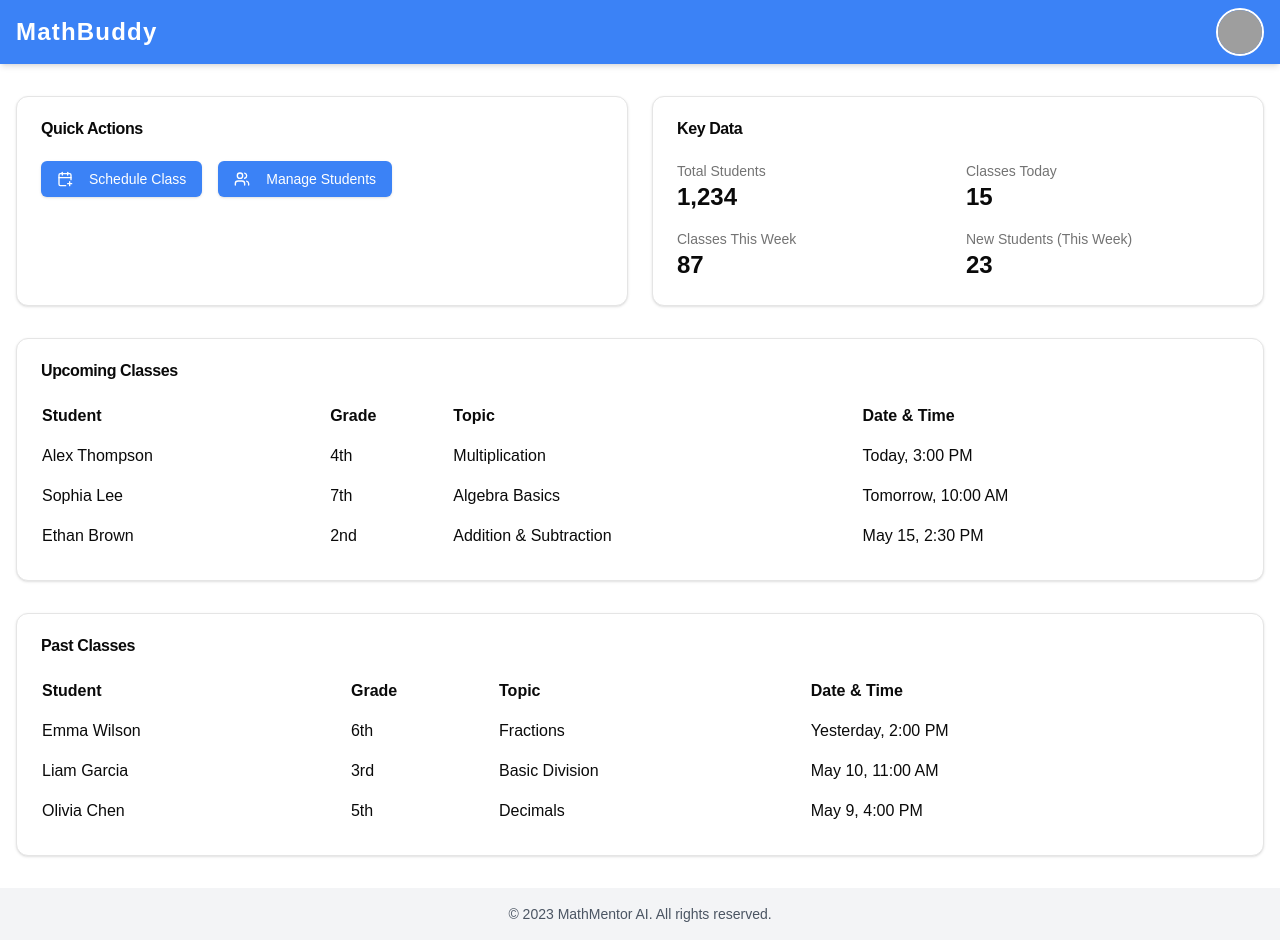
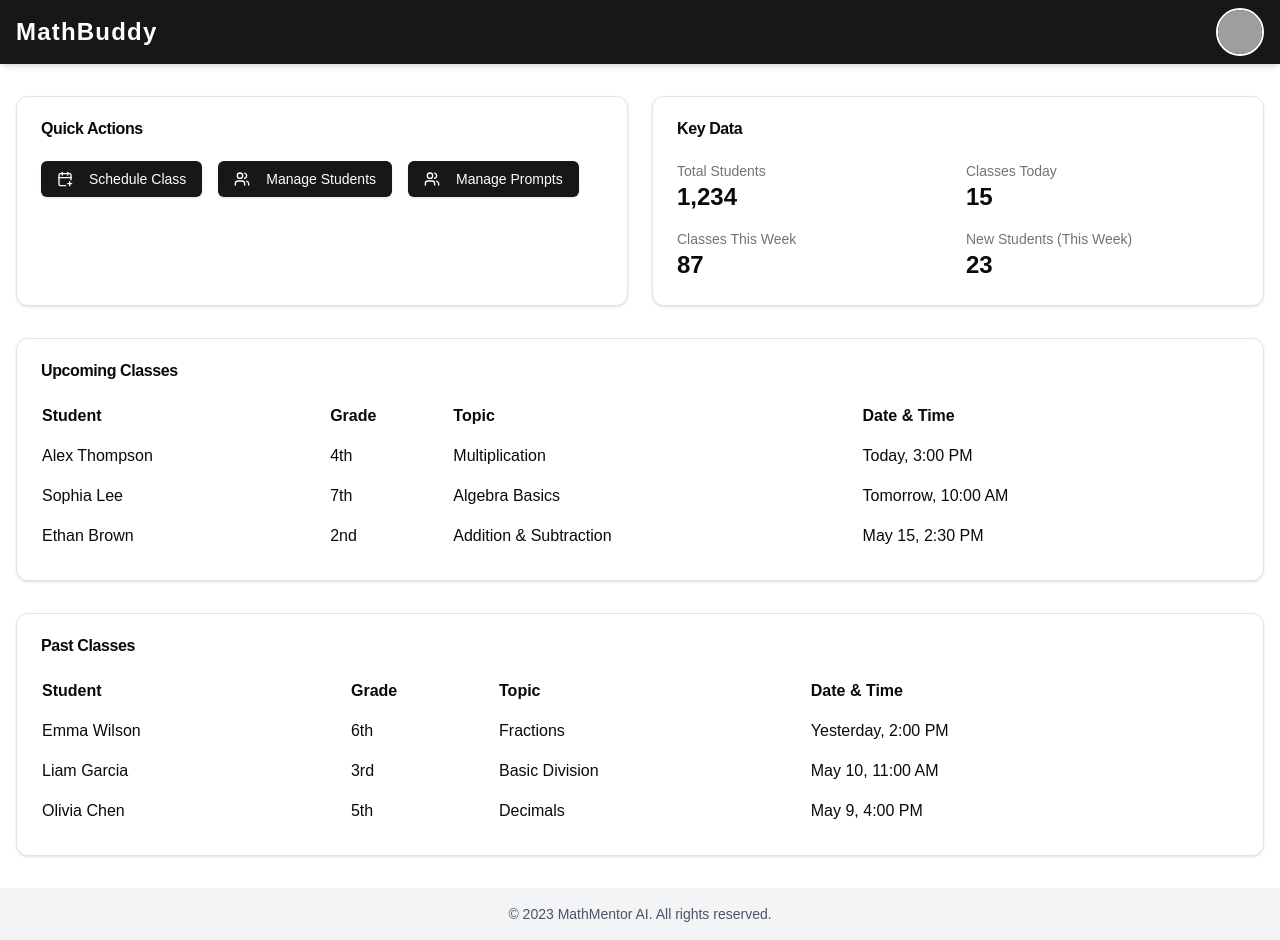
Before and after one commit to LiorLearning/MathTutor-frontend, a Next.js app: page /admin in a window 1280 px wide. Built offline with nearby package versions, Linux system fonts and the light colour scheme; grey boxes are pictures that could not be loaded.

Commit message:
v1.3.5 prompt 2

```diff
--- a/src/components/admin.tsx
+++ b/src/components/admin.tsx
@@ -15,13 +15,17 @@ export function AdminPageComponent() {
             </CardHeader>
             <CardContent>
               <div className="flex flex-wrap gap-4">
-                <Button className="bg-blue-500 hover:bg-blue-600 text-white">
+                <Button className="bg-primary hover:bg-primary-600 text-white">
                   <CalendarPlus className="mr-2 h-4 w-4" />
                   Schedule Class
                 </Button>
-                <Button className="bg-blue-500 hover:bg-blue-600 text-white" onClick={() => window.location.assign('/admin/all-students')}>
+                <Button className="bg-primary hover:bg-primary-600 text-white" onClick={() => window.location.assign('/admin/all-students')}>
                   <Users className="mr-2 h-4 w-4" />
                   Manage Students
+                </Button>
+                <Button className="bg-primary hover:bg-primary-600 text-white" onClick={() => window.location.assign('/admin/prompt')}>
+                  <Users className="mr-2 h-4 w-4" />
+                  Manage Prompts
                 </Button>
               </div>
             </CardContent>
--- a/src/components/header.tsx
+++ b/src/components/header.tsx
@@ -10,7 +10,7 @@ import { Avatar, AvatarFallback, AvatarImage } from "@/components/ui/avatar"
 
 export function Header() {
   return (
-    <header className="sticky top-0 z-50 w-full bg-blue-500 text-white shadow-md">
+    <header className="sticky top-0 z-50 w-full bg-primary text-white shadow-md">
       <div className="container mx-auto px-4 py-2">
         <div className="flex items-center justify-between">
           <h1 className="text-2xl font-bold tracking-wider">
@@ -21,7 +21,7 @@ export function Header() {
               <Button variant="ghost" className="relative h-12 w-12 rounded-full p-0">
                 <Avatar className="h-12 w-12 border-2 border-white">
                   <AvatarImage src="/images/placeholder-avatar.jpg" alt="Kid's profile" />
-                  <AvatarFallback className="text-xl font-bold text-blue-500 bg-white">KB</AvatarFallback>
+                  <AvatarFallback className="text-xl font-bold text-primary bg-white">KB</AvatarFallback>
                 </Avatar>
               </Button>
             </DropdownMenuTrigger>
@@ -29,7 +29,7 @@ export function Header() {
               <div className="flex items-center p-4 space-x-4">
                 <Avatar className="h-10 w-10">
                   <AvatarImage src="/images/placeholder-avatar.jpg" alt="Kid's profile" />
-                  <AvatarFallback className="text-lg font-bold text-blue-500 bg-yellow-300">KB</AvatarFallback>
+                  <AvatarFallback className="text-lg font-bold text-primary bg-yellow-300">KB</AvatarFallback>
                 </Avatar>
                 <div>
                   <p className="text-sm font-medium text-gray-900">Math Explorer</p>
@@ -37,13 +37,13 @@ export function Header() {
                 </div>
               </div>
               <DropdownMenuSeparator />
-              <DropdownMenuItem className="text-sm py-2 cursor-pointer hover:bg-blue-100">
+              <DropdownMenuItem className="text-sm py-2 cursor-pointer hover:bg-primary-100">
                 My Achievements
               </DropdownMenuItem>
-              <DropdownMenuItem className="text-sm py-2 cursor-pointer hover:bg-blue-100">
+              <DropdownMenuItem className="text-sm py-2 cursor-pointer hover:bg-primary-100">
                 Change Avatar
               </DropdownMenuItem>
-              <DropdownMenuItem className="text-sm py-2 cursor-pointer hover:bg-blue-100">
+              <DropdownMenuItem className="text-sm py-2 cursor-pointer hover:bg-primary-100">
                 Settings
               </DropdownMenuItem>
               <DropdownMenuSeparator />
--- a/src/components/prompt-manager.tsx
+++ b/src/components/prompt-manager.tsx
@@ -104,6 +104,7 @@ export function PromptManagerComponent() {
     try {
       await axios.delete(`${MODEL_API_BASE_URL}/prompts/${id}`)
       setPrompt(emptyPrompt)
+      setSelectedName('');
       toast({ title: "Success", description: "Prompt deleted successfully" })
     } catch (error) {
       toast({ title: "Error", description: "Failed to delete prompt", variant: "destructive" })
```
